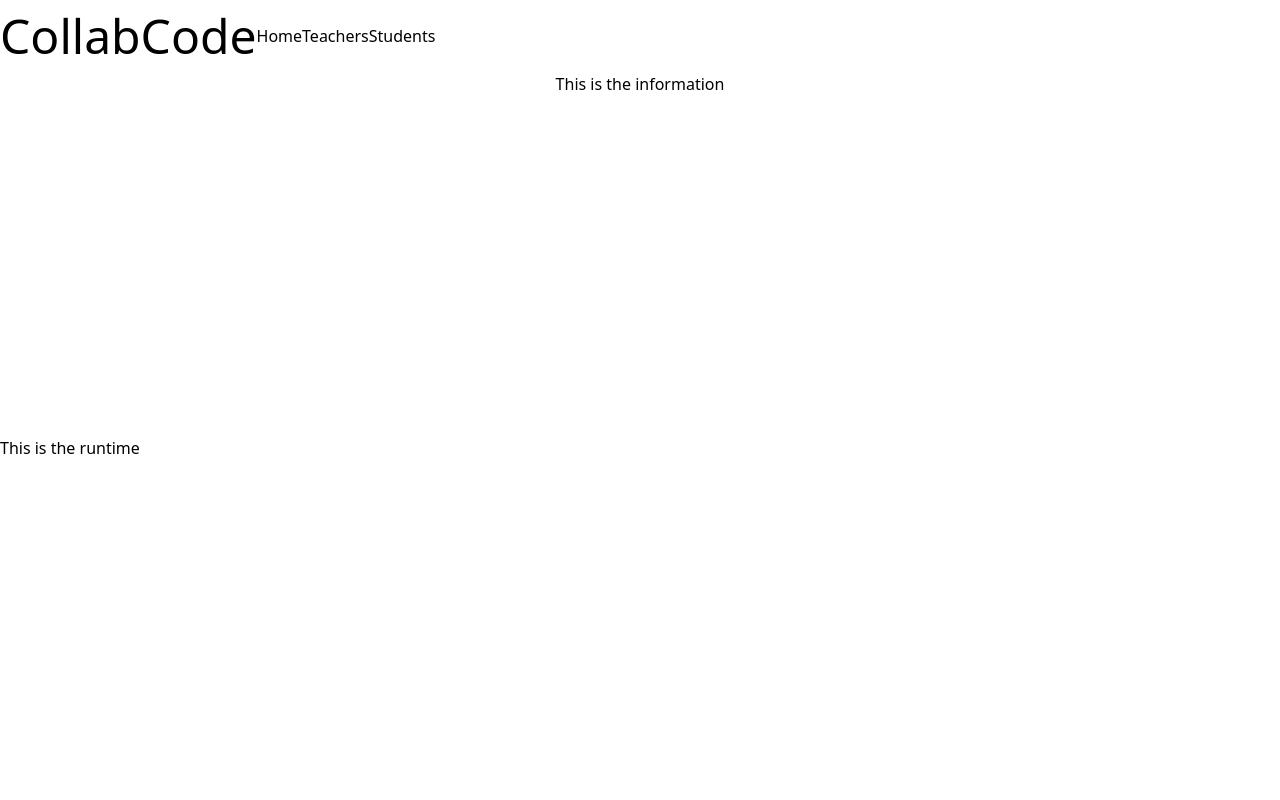
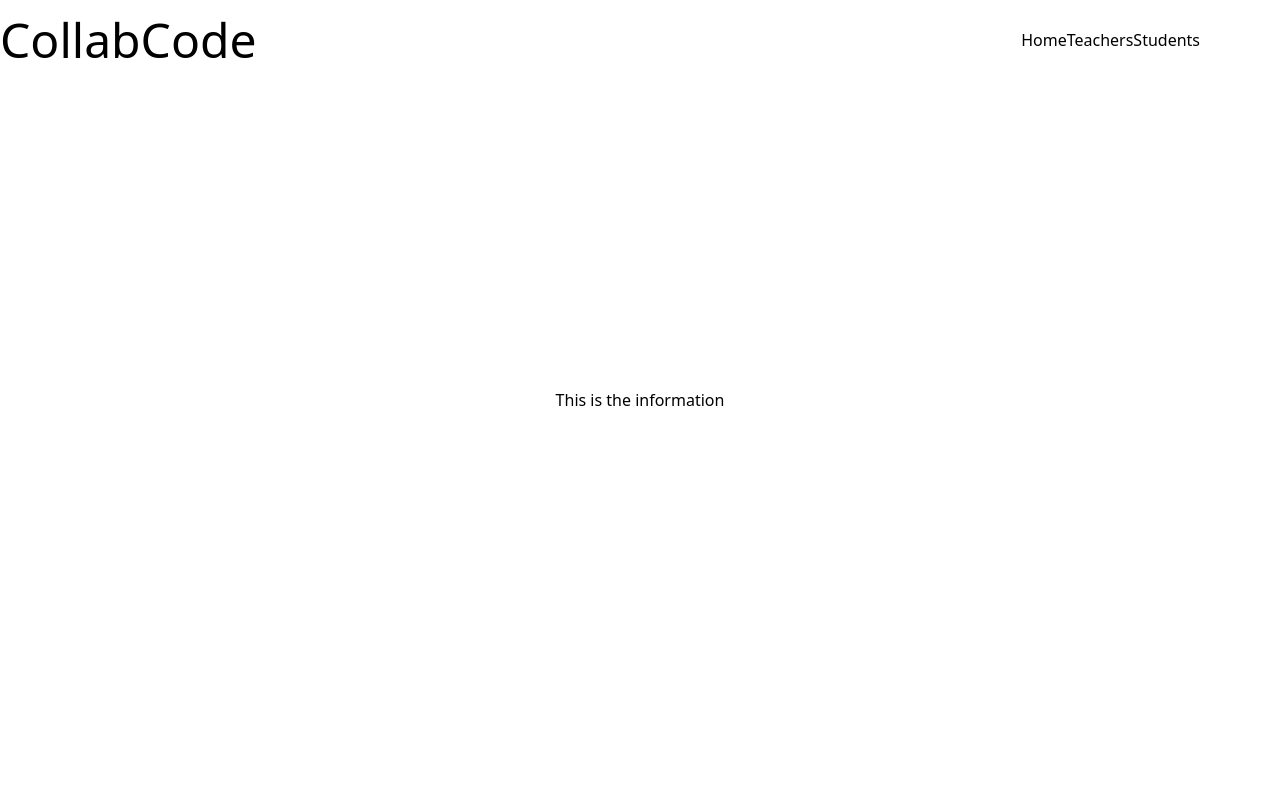
Before and after one commit to gschool-blue-ocean/collabcode, a React (Vite) app: page / in a window 1280 px wide. Shown: the top 800 px of the page. Built offline with nearby package versions, Linux system fonts and the light colour scheme.

Commit message:
Working through the shell

```diff
--- a/src/components/Header.jsx
+++ b/src/components/Header.jsx
@@ -1,9 +1,12 @@
 const Header = () => {
   return (
     <>
-      <div id="Navbar" className="flex h-[10vh] w-full items-center">
+      <div
+        id="Navbar"
+        className="flex h-[10vh] w-full items-center justify-between"
+      >
         <h1 className="text-[3rem]">CollabCode</h1>
-        <div id="navigation" className="flex">
+        <div id="navigation" className="flex mr-[5rem]">
           <h1>Home</h1>
           <h1>Teachers</h1>
           <h1>Students</h1>
--- a/src/components/Information.jsx
+++ b/src/components/Information.jsx
@@ -2,7 +2,10 @@
   return (
     <>
       <div id="information-container" className="w-full h-[80vh]">
-        <div id="information-text" className="flex items-center justify-center">
+        <div
+          id="information-text"
+          className="w-full h-full flex items-center justify-center"
+        >
           <h1>This is the information</h1>
         </div>
       </div>
--- a/src/components/LandingPage.jsx
+++ b/src/components/LandingPage.jsx
@@ -7,7 +7,7 @@
     <>
       <div
         id="landing-page-container"
-        className="w-full h-[100vh] flex flex-col items-center justify-center"
+        className="w-full flex flex-col items-center justify-center"
       >
         <Header />
         <Information />
--- a/src/components/Runtime.jsx
+++ b/src/components/Runtime.jsx
@@ -2,7 +2,10 @@
   return (
     <>
       <div id="runtime-container" className="w-full h-[80vh]">
-        <div>
+        <div
+          id="runtime-content"
+          className="h-full flex items-center justify-center"
+        >
           <h1>This is the runtime</h1>
         </div>
       </div>
```
